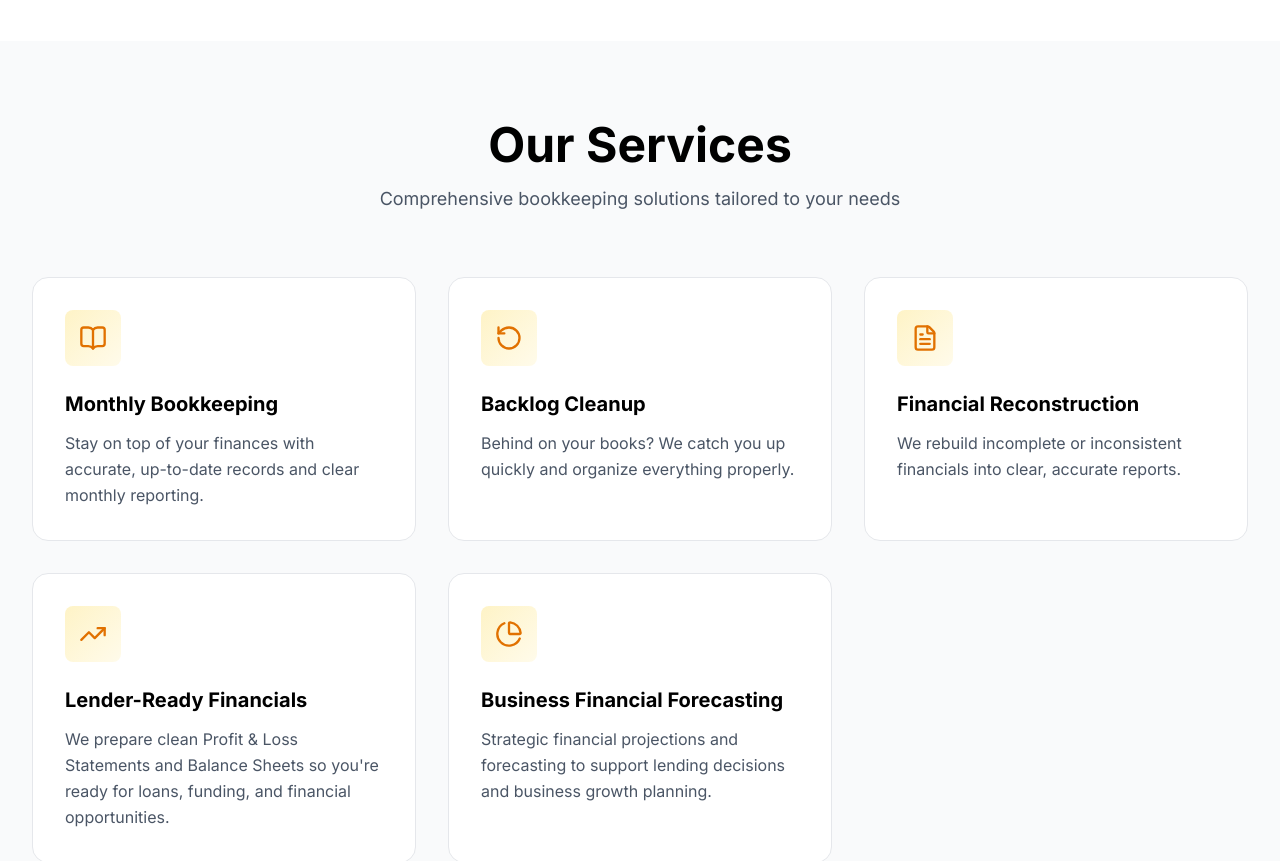
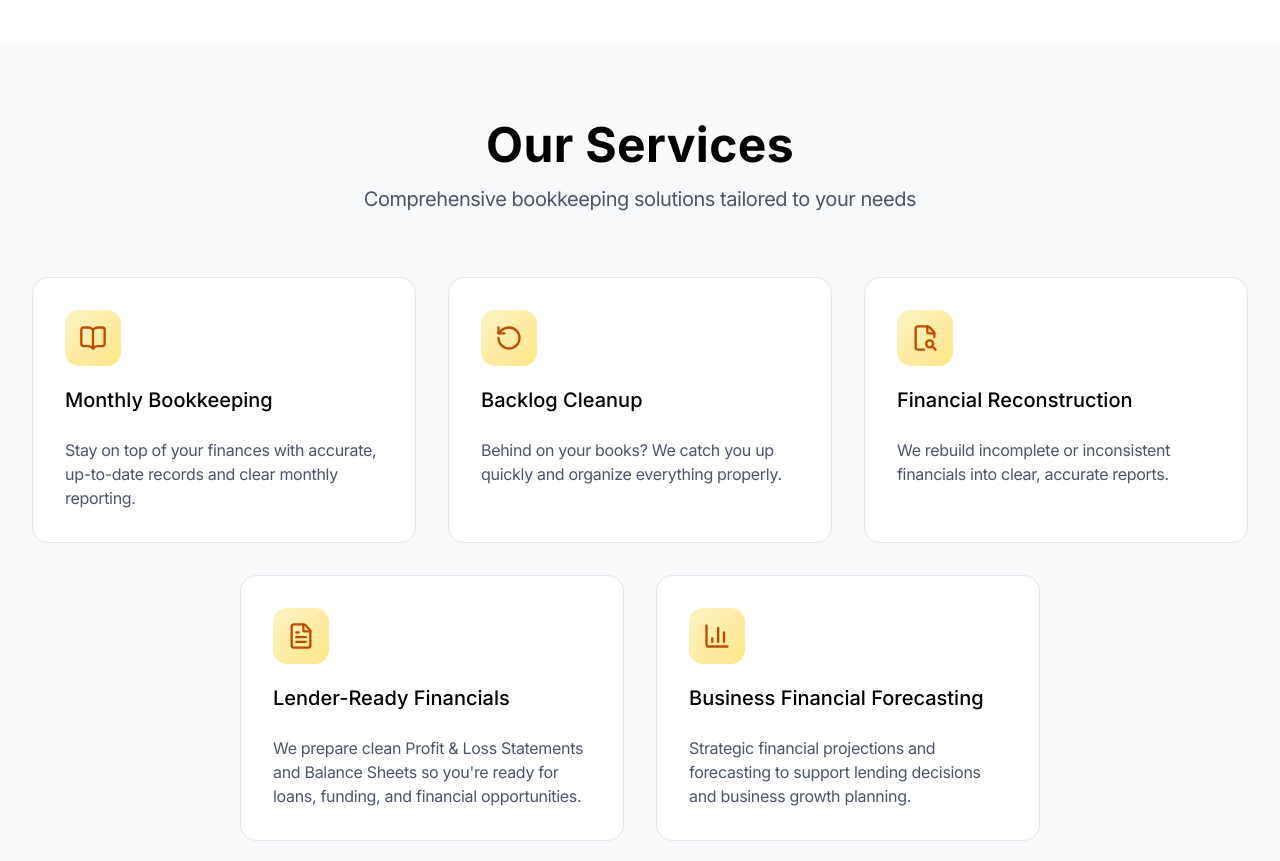
Before and after one commit to DilushaJS/ez-books-website, a Next.js app: page / in a window 1280 px wide. Shown: the part 1620-2481 px from the top of the page. Built offline with nearby package versions, Linux system fonts and the light colour scheme.

Commit message:
Refactor ServicesSection component for improved layout and styling

```diff
--- a/app/components/services-section.tsx
+++ b/app/components/services-section.tsx
@@ -4,9 +4,9 @@ import { motion } from 'framer-motion';
 import {
   BookOpen,
   RotateCcw,
+  FileSearch2,
   FileText,
-  TrendingUp,
-  PieChart,
+  BarChart3,
 } from 'lucide-react';
 
 export function ServicesSection() {
@@ -27,19 +27,19 @@ export function ServicesSection() {
       title: 'Financial Reconstruction',
       description:
         'We rebuild incomplete or inconsistent financials into clear, accurate reports.',
-      icon: FileText,
+      icon: FileSearch2,
     },
     {
       title: 'Lender-Ready Financials',
       description:
         "We prepare clean Profit & Loss Statements and Balance Sheets so you're ready for loans, funding, and financial opportunities.",
-      icon: TrendingUp,
+      icon: FileText,
     },
     {
       title: 'Business Financial Forecasting',
       description:
         'Strategic financial projections and forecasting to support lending decisions and business growth planning.',
-      icon: PieChart,
+      icon: BarChart3,
     },
   ];
 
@@ -74,17 +74,17 @@ export function ServicesSection() {
           viewport={{ once: true }}
           transition={{ duration: 0.6 }}
         >
-          <h2 className="text-4xl sm:text-5xl font-bold text-black mb-4">
+          <h2 className="text-3xl sm:text-4xl lg:text-5xl font-bold tracking-[0.35px] text-black mb-4">
             Our Services
           </h2>
-          <p className="text-lg text-gray-600 max-w-2xl mx-auto">
+          <p className="text-base sm:text-lg lg:text-xl font-normal text-[#4A5565] -tracking-[0.45px] max-w-2xl mx-auto">
             Comprehensive bookkeeping solutions tailored to your needs
           </p>
         </motion.div>
 
         {/* Service Cards Grid */}
         <motion.div
-          className="grid grid-cols-1 md:grid-cols-2 lg:grid-cols-3 gap-8"
+          className="grid grid-cols-1 md:grid-cols-2 lg:grid-cols-6 gap-8"
           variants={containerVariants}
           initial="hidden"
           whileInView="visible"
@@ -92,10 +92,16 @@ export function ServicesSection() {
         >
           {services.map((service, index) => {
             const Icon = service.icon;
+            const cardPositionClasses =
+              index === 3
+                ? 'lg:col-start-2'
+                : index === 4
+                  ? 'lg:col-start-4'
+                  : '';
             return (
               <motion.div
                 key={index}
-                className="bg-white rounded-2xl border border-gray-200 p-8 hover:border-amber-200 transition-all duration-300"
+                className={`bg-white rounded-2xl border border-[#E5E7EB] p-8 hover:border-amber-200 transition-all duration-300 lg:col-span-2 ${cardPositionClasses}`}
                 variants={cardVariants}
                 whileHover={{
                   y: -8,
@@ -105,18 +111,18 @@ export function ServicesSection() {
               >
                 {/* Icon */}
                 <motion.div
-                  className="w-14 h-14 rounded-lg bg-gradient-to-br from-amber-100 to-amber-50 flex items-center justify-center mb-6"
+                  className="w-14 h-14 rounded-[14px] bg-gradient-to-br from-[#FEF3C6] to-[#FEE685] flex items-center justify-center mb-5"
                   whileHover={{ scale: 1.1, rotate: 5 }}
                   transition={{ duration: 0.3 }}
                 >
-                  <Icon className="w-7 h-7 text-amber-600" />
+                  <Icon className="w-7 h-7 text-[#BB4D00]" />
                 </motion.div>
 
                 {/* Content */}
-                <h3 className="text-xl font-bold text-black mb-3">
+                <h3 className="text-lg lg:text-xl font-medium -tracking[0.45px] text-black mb-6">
                   {service.title}
                 </h3>
-                <p className="text-gray-600 leading-relaxed">
+                <p className="text-sm lg:text-base font-normal -tracking-[0.31px] text-[#4A5565]">
                   {service.description}
                 </p>
               </motion.div>
```
